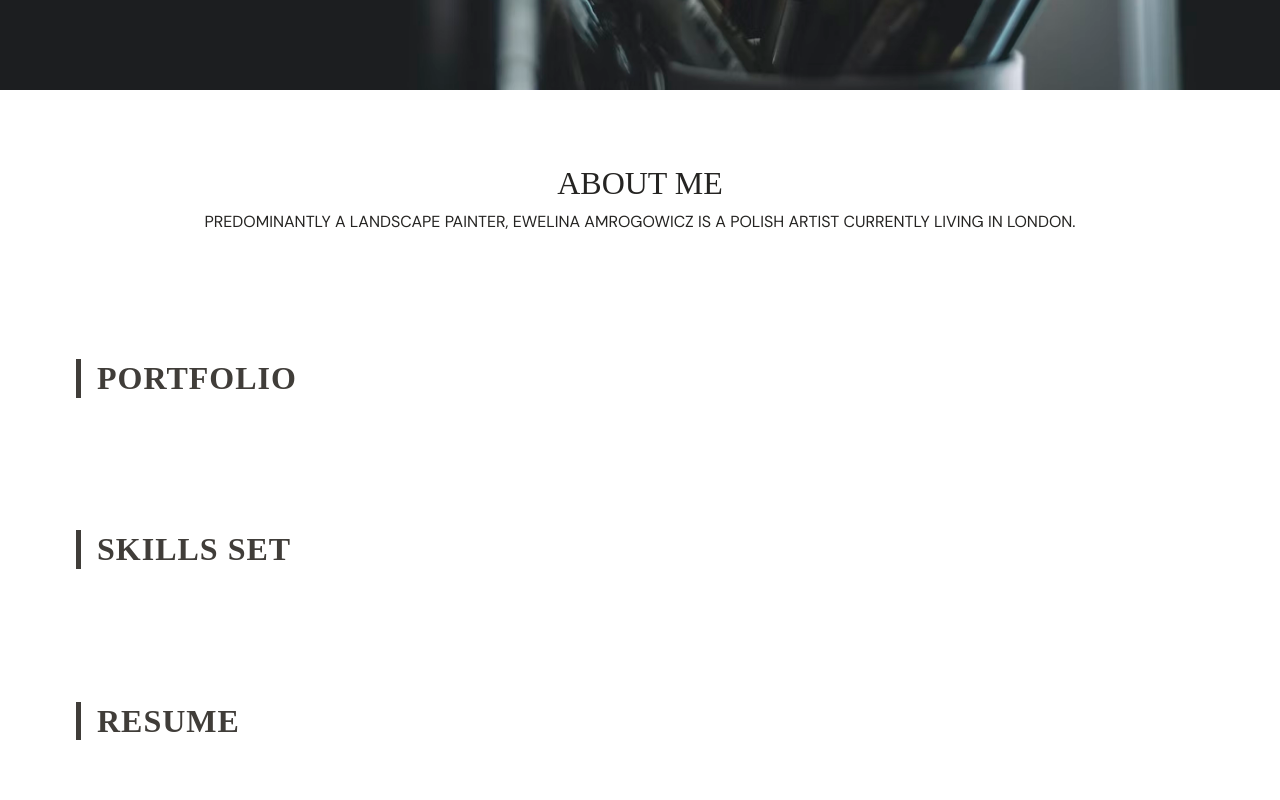
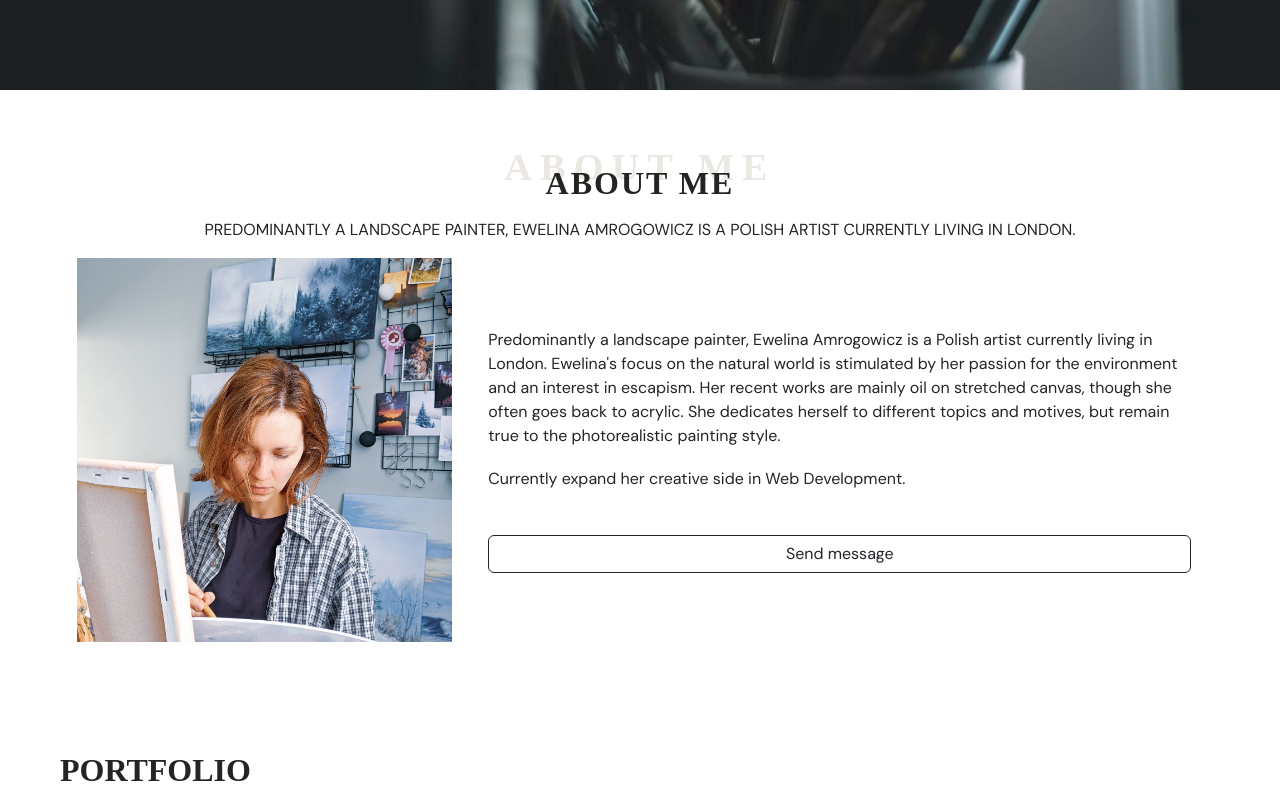
Before and after one commit to EAmrogowicz/bootcamp-m3-portfolioBootstrap, a plain HTML site: page index.html in a window 1280 px wide. Shown: the part 700-1500 px from the top of the page. Drawn offline with nearby package versions, Linux system fonts and the light colour scheme.

Commit message:
About me section writen and styled.

```diff
--- a/css/style.css
+++ b/css/style.css
@@ -100,43 +100,65 @@ h4 {
   color: var(--tint);
   text-transform: uppercase;
   font-size: 1.2rem;
+  font-family: "DM Sans", sans-serif;
   letter-spacing: 2px;
 }
 
 /* SECTION GENERAL STYLES
 -------------------------------------------------- */
 section {
-  padding: 1rem 0;
+  padding: 1rem 4.8rem;
   margin-bottom: 4.8rem;
 }
 
 .section-title {
   text-align: center;
   text-transform: uppercase;
+  position: relative;
+}
+
+.section-title h2 {
+  font-weight: 700;
+  text-transform: uppercase;
+  letter-spacing: 2px;
+  margin-bottom: 1rem;
+
+  position: relative;
+  z-index: 999;
+}
+
+.section-title span {
+  position: absolute;
+  top: -25px;
+  left: 0;
+  right: 0;
+  z-index: 1;
+
+  color: rgba(204, 197, 185, 0.4);
+  font-family: "DM Serif", serif;
+  font-weight: 700;
+  text-transform: uppercase;
+  font-size: 2.4rem;
+  letter-spacing: 8px;
+}
+
+.lead {
+  font-size: 1rem;
+  margin-bottom: 1.2rem;
 }
 
 /* ABOUT ME
 -------------------------------------------------- */
 .about-img {
-  width: 100%;
-  box-shadow: -10px 10px 2px 0 rgba(64, 61, 57, 0.7);
+  background-image: url(../img/ewelinastudio-painting.jpg);
+  background-size: cover;
+  background-position: center;
+  background-repeat: no-repeat;
+  height: 24rem;
 }
 
-.heading-secondary {
-  letter-spacing: 1px;
-  color: var(--shade);
-  border-left: 5px solid var(--shade);
-  padding-left: 1rem;
-  margin-left: 1rem;
-}
-
-.subheading {
-  color: var(--tint);
-  margin-bottom: -0.4rem;
-}
-
-.lead {
-  font-size: 1rem;
+.about-content {
+  /* padding: 2.4rem 0 2.4rem 2.4rem; */
 }
 
 .btn-cta:hover,
--- a/index.html
+++ b/index.html
@@ -52,11 +52,12 @@
                 <a class="nav-link" href="#about">About Me</a>
               </li>
               <li class="nav-item">
+                <a class="nav-link" href="#work">Skills</a>
+              </li>
+              <li class="nav-item">
                 <a class="nav-link" href="#work">Portfolio</a>
               </li>
-              <li class="nav-item">
-                <a class="nav-link" href="#work">Skills</a>
-              </li>
+
               <li class="nav-item">
                 <a class="nav-link" href="#">Resume</a>
               </li>
@@ -85,21 +86,28 @@
         <div class="container-fluid">
           <div class="section-title">
             <h2>About me</h2>
+            <span>About me</span>
             <p>
               Predominantly a landscape painter, Ewelina Amrogowicz is a Polish
               artist currently living in London.
             </p>
           </div>
-        </div>
 
-        <!-- <p class="lead">
-              Predominantly a landscape painter, Ewelina Amrogowicz is a Polish
-              artist currently living in London. Ewelina's focus on the natural
-              world is stimulated by her passion for the environment and an
-              interest in escapism. Her recent works are mainly oil on stretched
-              canvas, though she often goes back to acrylic. She dedicates
-              herself to different topics and motives, but remain true to the
-              photorealistic painting style.
+          <div class="row d-flex align-items-center justify-content-center">
+            <div class="about-img col-md-4"></div>
+
+            <div class="about-content col-md-8">
+              <div
+                class="content ps-lg-4 d-flex flex-column justify-content-center"
+              >
+                <p class="lead">
+                  Predominantly a landscape painter, Ewelina Amrogowicz is a
+                  Polish artist currently living in London. Ewelina's focus on
+                  the natural world is stimulated by her passion for the
+                  environment and an interest in escapism. Her recent works are
+                  mainly oil on stretched canvas, though she often goes back to
+                  acrylic. She dedicates herself to different topics and
+                  motives, but remain true to the photorealistic painting style.
                 </p>
                 <p class="lead">
                   Currently expand her creative side in Web Development.
@@ -107,7 +115,11 @@
 
                 <button type="button" class="btn btn-outline-dark btn-cta mt-4">
                   Send message
-            </button> -->
+                </button>
+              </div>
+            </div>
+          </div>
+        </div>
       </section>
 
       <!-- Potrfolio Section -->
```
Lines whose indentation alone changed are shown as unchanged.
